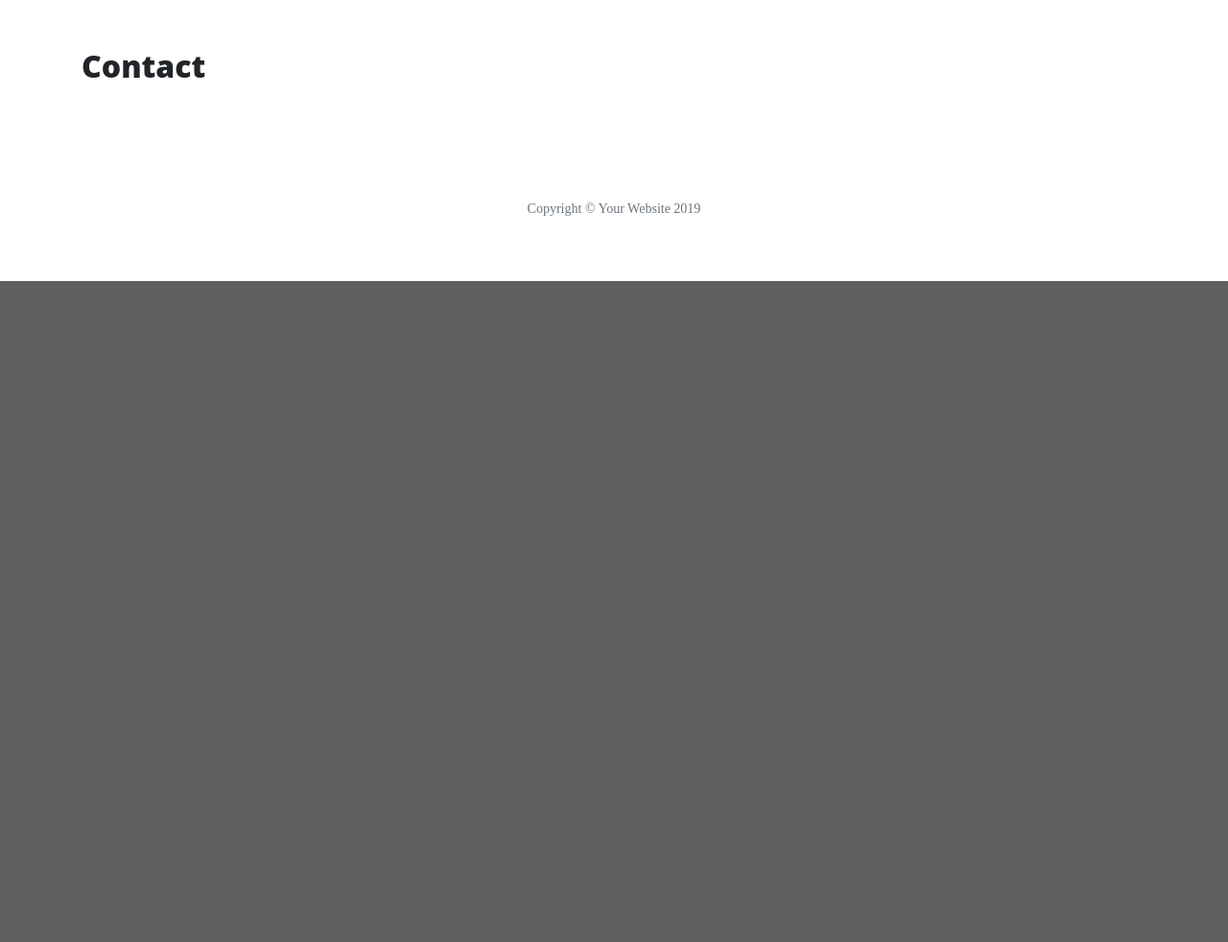
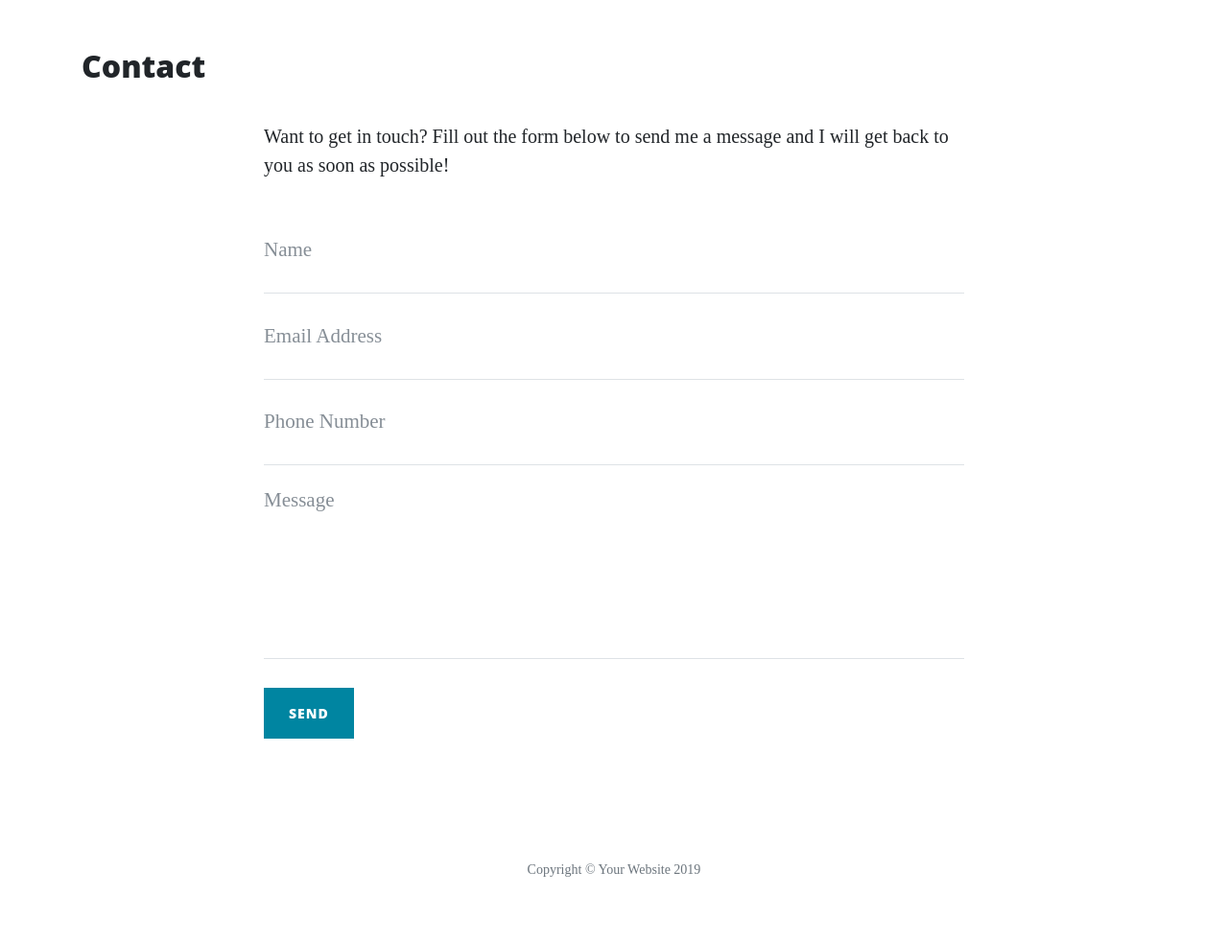
Before and after one commit to YakPort/flask_project, a Flask app: page /contact in a window 1280 px wide. Shown: the part 628-1610 px from the top of the page at 96% size. Before the commit the page ends 921 px from the top, so only its background shows below. Run offline with Flask 2, Linux system fonts and the light colour scheme; some libraries are stand-ins or nearby versions.

Commit message:
added dynamic routing and contact form logic

```diff
--- a/run.py
+++ b/run.py
@@ -1,14 +1,15 @@
-from flask import Flask, render_template
+from flask import Flask, render_template, request, flash
 import os
 import json
 
 
 app = Flask(__name__)
-
+app.secret_key = 'some_secret'
 
 @app.route('/')
 def index():
     return render_template('index.html')
+
 
 @app.route('/about')
 def about():
@@ -17,9 +18,25 @@ def about():
         data = json.load(json_data)
     return render_template('about.html', page_title='About', company=data)
 
-@app.route('/contact')
+
+@app.route("/about/<member_name>")
+def about_member(member_name):
+    member = {}
+
+    with open('data/company.json', 'r') as json_data:
+        data = json.load(json_data)
+        for obj in data:
+            if obj['url'] == member_name:
+                member = obj
+    return render_template('member.html', member=member)
+
+
+@app.route('/contact', methods=["GET", "POST"])
 def contact():
+    if request.method == "POST":
+        flash(f"Thanks {request.form['name']}, we have received your message!")
     return render_template('contact.html', page_title='Contact')
+
 
 @app.route('/careers')
 def careers():
@@ -28,5 +45,5 @@ def careers():
 
 if __name__ == "__main__":
     app.run(host=os.environ.get('IP'),
-        port=int(os.environ.get('PORT')),
-        debug=True)
+            port=int(os.environ.get('PORT')),
+            debug=True)
--- a/templates/contact.html
+++ b/templates/contact.html
@@ -1,4 +1,59 @@
 {% extends 'base.html' %}
 {% block content %}
 <h2>{{ page_title }}</h2>
+
+<div class="row">
+    <div class="col-lg-8 col-md-10 mx-auto">
+        {% with messages = get_flashed_messages() %}
+        {% if messages %}
+        <ul class="flashes">
+            {% for message in messages %}
+            <li>{{ message }}</li>
+            {% endfor %}
+        </ul>
+        {% endif %}
+        {% endwith %}
+        <p>Want to get in touch? Fill out the form below to send me a message and I will get back to you as soon as
+            possible!</p>
+        <form method="POST" name="sentMessage" id="contactForm" novalidate>
+            <div class="control-group">
+                <div class="form-group floating-label-form-group controls">
+                    <label>Name</label>
+                    <input type="text" name="name" class="form-control" placeholder="Name" id="name" required
+                        data-validation-required-message="Please enter your name.">
+                    <p class="help-block text-danger"></p>
+                </div>
+            </div>
+            <div class="control-group">
+                <div class="form-group floating-label-form-group controls">
+                    <label>Email Address</label>
+                    <input type="email" name="email" class="form-control" placeholder="Email Address" id="email" required
+                        data-validation-required-message="Please enter your email address.">
+                    <p class="help-block text-danger"></p>
+                </div>
+            </div>
+            <div class="control-group">
+                <div class="form-group col-xs-12 floating-label-form-group controls">
+                    <label>Phone Number</label>
+                    <input type="tel" name="phone" class="form-control" placeholder="Phone Number" id="phone" required
+                        data-validation-required-message="Please enter your phone number.">
+                    <p class="help-block text-danger"></p>
+                </div>
+            </div>
+            <div class="control-group">
+                <div class="form-group floating-label-form-group controls">
+                    <label>Message</label>
+                    <textarea rows="5" name="message" class="form-control" placeholder="Message" id="message" required
+                        data-validation-required-message="Please enter a message."></textarea>
+                    <p class="help-block text-danger"></p>
+                </div>
+            </div>
+            <br>
+            <div id="success"></div>
+            <div class="form-group">
+                <button type="submit" class="btn btn-primary" id="sendMessageButton">Send</button>
+            </div>
+        </form>
+    </div>
+</div>
 {% endblock %}
```
Also changed, not shown: data/company.json (+26 -13 lines), templates/about.html (+19 -2 lines), templates/member.html (added, +15 -0 lines).
